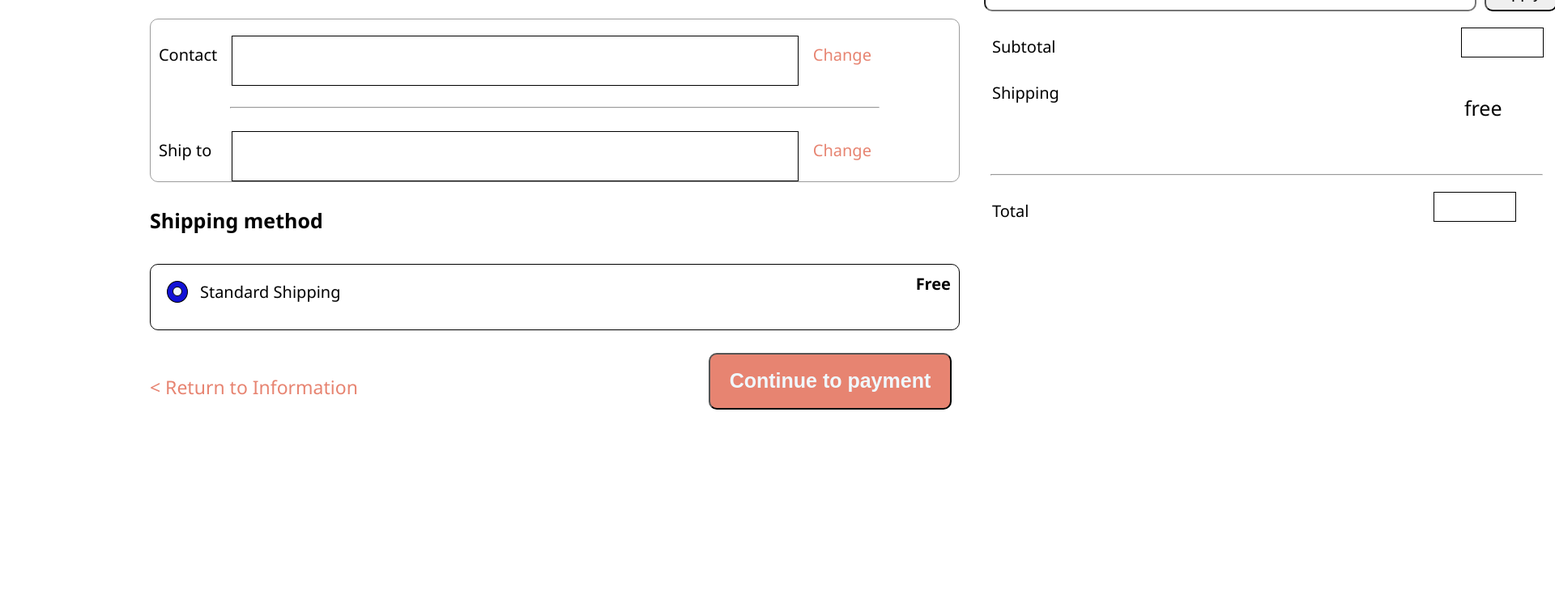
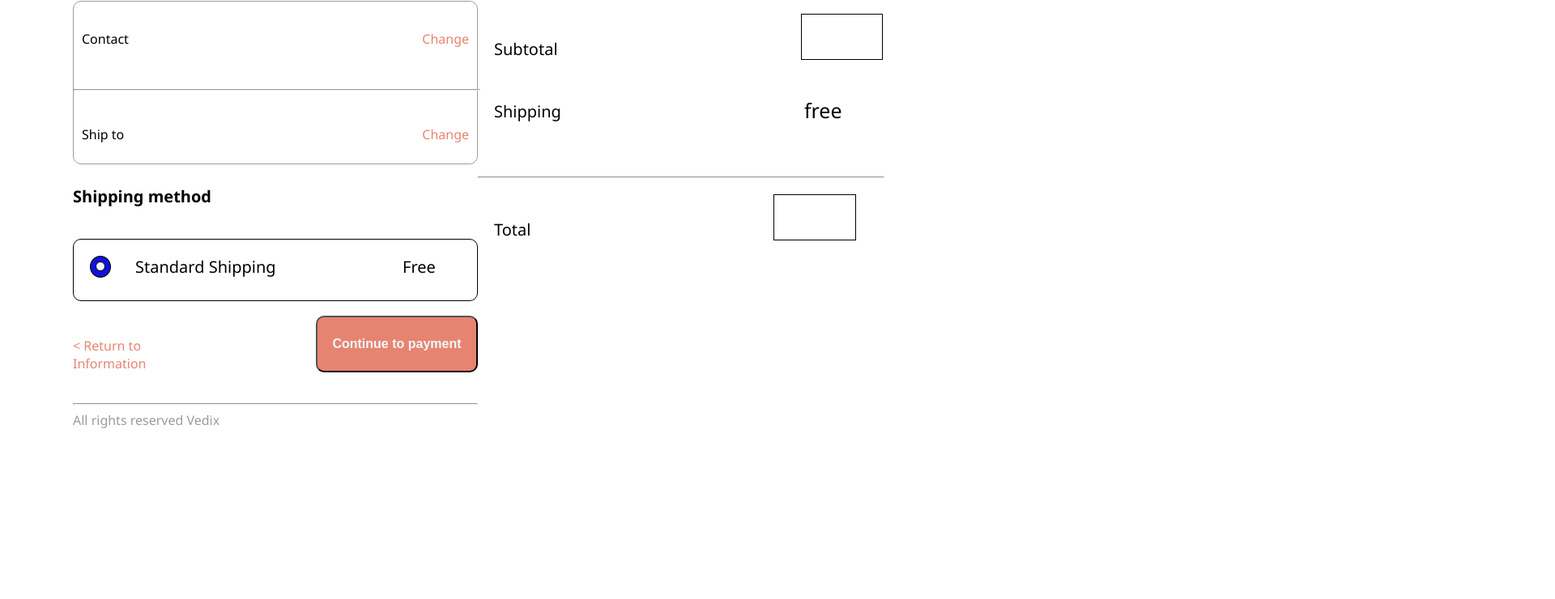
Before and after one commit to bigyanKumar/vedix.com, a website: page shipping.html in a window 1280 px wide. Shown: the part 164-904 px from the top of the page at 81% size, 1920 px wide, since content can reach past the window. Drawn offline with Linux system fonts and the light colour scheme.

Commit message:
shipping page
change in shipping page

```diff
--- a/shipping page/shipping.css
+++ b/shipping page/shipping.css
@@ -1,28 +1,29 @@
 #shippingmain{
     /* border: 1px solid black; */
-    width: 72%;
+    width: 1100px;
     margin: auto;
     display:  flex;
+    height: 900px;
     /* flex-direction: row; */
     font-family: "Segoe UI", "Roboto", Helvetica, Arial, sans-serif, "Apple Color Emoji", "Segoe UI Emoji", "Segoe UI Symbol", sans-serif;
 
 }
 #shippingmain>div{
-    /* border: 1px solid black; */
-    width: 1000px;
-    height:1000px;
+    /* border: 1px solid blue; */
+    width: 500px;
+    height:900pc;
 }
 
 #shipimg{
     padding-top: 40px;
-    height: 50px;
+    height: 30px;
 }
 #selectcat{
    /* border: 1px solid black; */
    display: flex;
    padding-top: 30px;
    color: #e78471;
-   font-size: 18px;
+   font-size: 16px;
 }
 
 #shipblack{
@@ -53,25 +54,28 @@ padding-top: 20px;
 
 }
 #sdiv1{
-font-size: 20px;
-margin-top: 10px;
+font-size: 16px;
+margin-top: 15px;
 margin-left: 10px;
 width: 90px;
 }
 
 #sdiv3{
-    width: 700px;
+    width: 500px;
+    margin-left: 10px;
+
+
 }
 
- div>input{
-        font-size: 20px;
-        width: 690px;
-        height: 40px;
-    }
+ /* div>input{
+        font-size: 16px;
+        width: 660px;
+        height: 15px;
+    } */
 
 #sdiv2 {
-    font-size: 20px;
-    margin-top: 10px;
+    font-size: 16px;
+    margin-top: 15px;
     text-align: right;
     margin-right: 10px;
     width: 90px;
@@ -79,18 +83,18 @@ width: 90px;
 }
 
 #sdiv{
-    /* border: 1px solid ; */
+    border: 1px solid oink;
     margin-left: 600px;
-    font-size: 20px;
+    font-size: 10px;
     margin-top: 10px;
     text-align: right;
     margin-right: 10px;
     width: 90px;
-    font-weight: 600;
+    /* font-weight: 600;  */
     color: black;
 }
 #shr{
-    width: 800px;
+    width: 500px;
     color: #9c9c9c00;
 }
 
@@ -102,13 +106,14 @@ width: 90px;
 
 #smethod>div{
     /* border: 1px solid rgb(2, 86, 1); */
-    height: 80px;
+    height: 75px;
+
 
 }
 
 
 div>h2{
-font-size: 25px;
+font-size: 20px;
 line-height: 1.3em;
 font-family:  "Segoe UI", sans-serif, "Apple Color Emoji", "Segoe UI Emoji",  sans-serif;
 padding-top: 10px;
@@ -129,7 +134,7 @@ padding-top: 10px;
 #sinfo{
     /* border: 1px solid green; */
     height: 100px;
-    margin-top: 30px;
+    margin-top: 10px;
     display: flex;
 
 }
@@ -137,18 +142,20 @@ padding-top: 10px;
     /* border: 1px solid red; */
     height: 100px;
     width: 300px;
+    font-size: 16px;
+    /* padding-bottom: 0px; */
 
 }
 
 #sbttn{
-    width: 300px;
+    width: 200px;
     height: 70px;
-    font-size: 25px;
+    font-size: 16px;
     font-weight: 600;
     background-color: #e78471;
     color: aliceblue;
     border-radius: 10px;
-    margin-left: 90px;
+    /* margin-left: 0px; */
 }
 #sbttn:hover{
 
@@ -199,7 +206,7 @@ padding-top: 10px;
     color: #000;
 }
 #lastdiv{
-    font-size: 19px;
+    font-size: 16px;
     color: #9c9c9c;
 }
 #showcartitems{
@@ -231,6 +238,7 @@ padding-top: 10px;
 #subss>div{
     display: flex;
     margin-top: 20px;
+    /* border: 1px solid black; */
 
 }
 #subssint{
@@ -246,27 +254,31 @@ padding-top: 10px;
 }
 #sshrtotal{
     margin-top: 40px;
-    width: 680px;
+    width: 500px;
 }
 
 #ssfree{
     font-size: 25px;
-    margin-left: 500px;
+    margin-left: 300px;
+    /* margin-bottom: 400px; */
 }
 
+#subdiv{
+    margin-top: 30px;
+}
 /* ######################################## */
  /* /* #ridgtdata{
     background-color: #fafafa;
     color: #9c9c9c;
 } */
-#ridgtdata{
+/* #ridgtdata{
     margin-left: 20px;
-}
+} */
 
 #showdiv{
     width: 740px;
     height: 100px;
-    border: 1px solid green;
+    /* border: 1px solid green; */
     display: flex;
 
 }
@@ -300,21 +312,31 @@ padding-top: 10px;
 
 
 #ssdiv1{
-    border: 1px solid black;
+    /* border: 1px solid black; */
     height: 40px;
     font-size: 20px;
    padding-bottom: 20px;
+   /* width: 700px; */
 }
 #ssdiv2{
-    border: 1px solid black;
+    /* border: 1px solid black; */
     height: 40px;
     font-size: 20px;
     padding-bottom: 20px;
 }
 
 #subss>div>div:nth-child(2){
-    margin-left: 500px;
+    margin-left: 300px;
     border:  1px solid;
     font-size: 20px;
     width: 100px;
 }
+
+#shipflex2{
+    display: flex;
+    /* border: 1px solid black; */
+}
+#shipflex2>div{
+    margin-top: 20px;
+    margin-left:30px ;
+}
--- a/shipping.html
+++ b/shipping.html
@@ -51,9 +51,12 @@
 
                 <div id="sfree">
                     <div id="ship1"><div ></div></div>
-                    <div id="ship2"> Standard Shipping </div>
-                    <div></div>
-                    <div id="sdiv">Free</div>
+                    <div id="shipflex2">
+                        <div id="ship2"> Standard Shipping </div>
+                        <div>Free</div>
+
+                    </div>
+                    <div id="sdiv"></div>
                 </div>
 
             </div>
@@ -67,7 +70,7 @@
             </div>
 
 
-            <hr id="ss1">
+            <hr id="">
             <div id="lastdiv">All rights reserved Vedix</div>
         </div>
 
@@ -88,7 +91,7 @@
                     <div id="subdiv">Subtotal</div>
                     <div id="shippingtotal1"></div>
                 </div>
-                <div>
+                <div id="shipfelx">
                     <div  id="subdiv">Shipping</div>
                     <p id="ssfree">free</p>
                     <!-- <input id="subssint" type="text" placeholder="shipping"> -->
```
